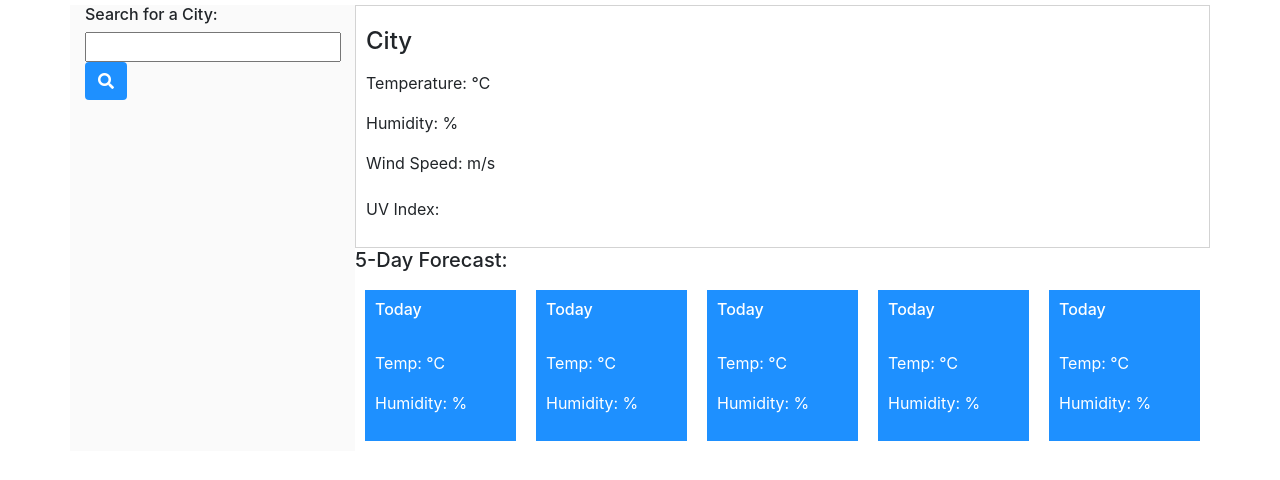
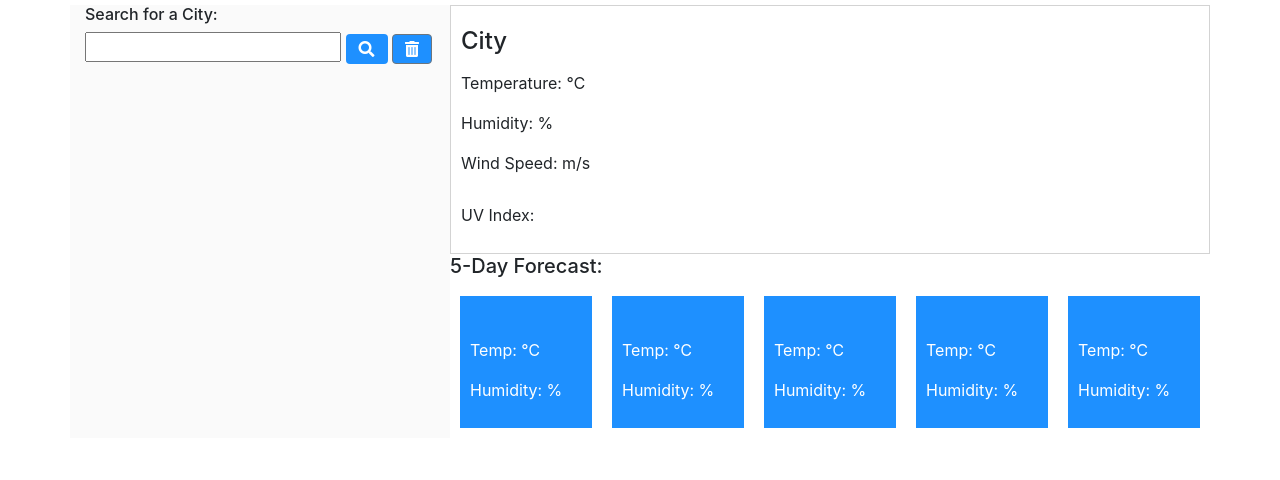
Before and after one commit to galluk/weather-dashboard, a plain HTML site: page index.html in a window 1280 px wide. Shown: the part 56-536 px from the top of the page. Drawn offline with nearby package versions, Linux system fonts and the light colour scheme.

Commit message:
added clear history functionality

```diff
--- a/Assets/main.js
+++ b/Assets/main.js
@@ -21,7 +21,7 @@ function getUVIndexRisk(uvValue) {
 
 // get the correct class for css styling to display the uv index span background colour
 function updateUVindex(val) {
-    $("#spanUV").text(val);
+    $("#spanUV").text(val.toFixed(2));
     // remove the last used class
     $("#spanUV").removeClass(lastUVIndexClass);
     // get and add the correct class for rendering
@@ -97,14 +97,13 @@ function updateCurrentWeather(resp) {
 
 // load the history from local storage and fill the history list
 function loadHistory() {
+    clearDisplay();
+
     var storedHistory = localStorage.getItem(HISTORY_STORAGE_NAME);
 
     if (storedHistory) {
         searchHistory = JSON.parse(storedHistory);
     }
-
-    // add the history to the list on the page, clearing it first
-    listHistory.innerHTML = "";
 
     if (searchHistory.length > 0) {
         // add the items loaded from storage
@@ -117,6 +116,30 @@ function loadHistory() {
         }
         // and show the last searched city
         getCityWeather(searchHistory[searchHistory.length - 1], false);
+    }
+}
+
+function clearDisplay() {
+    listHistory.innerHTML = "";
+
+    // clear current
+    $("#hCity").text("City");
+    $("#iCurrent").attr("src", "");
+    $("#spanTemp").text("");
+    $("#spanHum").text("");
+    $("#spanWind").text("");
+    $("#spanUV").text("");
+    // remove the last used class
+    $("#spanUV").removeClass(lastUVIndexClass);
+    // get and add the correct class for rendering
+    lastUVIndexClass = '';
+
+    //clear forecast
+    for (var i = 1; i < 6; i++) {
+        $("#hDay" + i).text("");
+        $("#iDay" + i).attr("src", "");
+        $("#spanTemp" + i).text("");
+        $("#spanHum" + i).text("");
     }
 }
 
@@ -164,6 +187,16 @@ $("#btnSearch").on("click", function () {
     getCityWeather($("#citySearch").val().trim(), true);
 });
 
+// event handler for clear button
+$("#btnClear").on("click", function () {
+    // empty the arry
+    searchHistory = [];
+    // then save
+    localStorage.setItem(HISTORY_STORAGE_NAME, JSON.stringify(searchHistory));
+
+    loadHistory();
+});
+
 // event handler for the search history list
 $(function () {
     // do the mouse pointer change
@@ -173,3 +206,6 @@ $(function () {
             getCityWeather($(this).text(), false);
         });
 });
+
+// todo - add the mouse over/click for recent additions to the history
+// add clear history function
--- a/Assets/style.css
+++ b/Assets/style.css
@@ -15,9 +15,11 @@
   background-color: rgb(250, 250, 250);
 }
 
-.btnSearch {
+.btnAside {
   background-color: DodgerBlue;
   color: white;
+  height: 30px;
+  padding: 0px 12px;
 }
 
 .cityList ul {
@@ -71,7 +73,6 @@
   width: 20%;
   margin: 10px;
   text-align: left;
-  /* line-height: 125px; */
   font-size: 16px;
   color: white;
 }
@@ -85,7 +86,8 @@
     display: inline-block;
     width: 5em;
     text-align: center;
-    height: 24px;
+    height: 30px;
+    line-height: 30px;
 }
 
 .low {
--- a/index.html
+++ b/index.html
@@ -24,19 +24,20 @@
       </div>
       <div class="row" id="rwContentArea">
         <!-- column for the search aside -->
-        <div class="col-md-3" id="colSearch">
+        <div class="col-md-4" id="colSearch">
           <aside class="asideSearch">
             <h6>Search for a City:</h6>
             <input type="text" id="citySearch" />
-            <button class="btn btnSearch" id="btnSearch"><i class="fas fa-search"></i></button>
-            <div class="cityList">
+            <button type="button" class="btn btnAside" id="btnSearch"><i class="fas fa-search"></i></button>
+            <button type="button" class="btn btnAside btn-outline-secondary btn-md" id="btnClear"><i class="fas fa-trash-alt"></i></button>
+          <div class="cityList">
               <ul id="listHistory"></ul>
             </div>
           </aside>
         </div>
 
         <!-- column for the search results -->
-        <div class="col-md-9" id="colResults">
+        <div class="col-md-8" id="colResults">
           <div class="searchResults">
             <div class="current">
               <div class="dayHeader">
```
